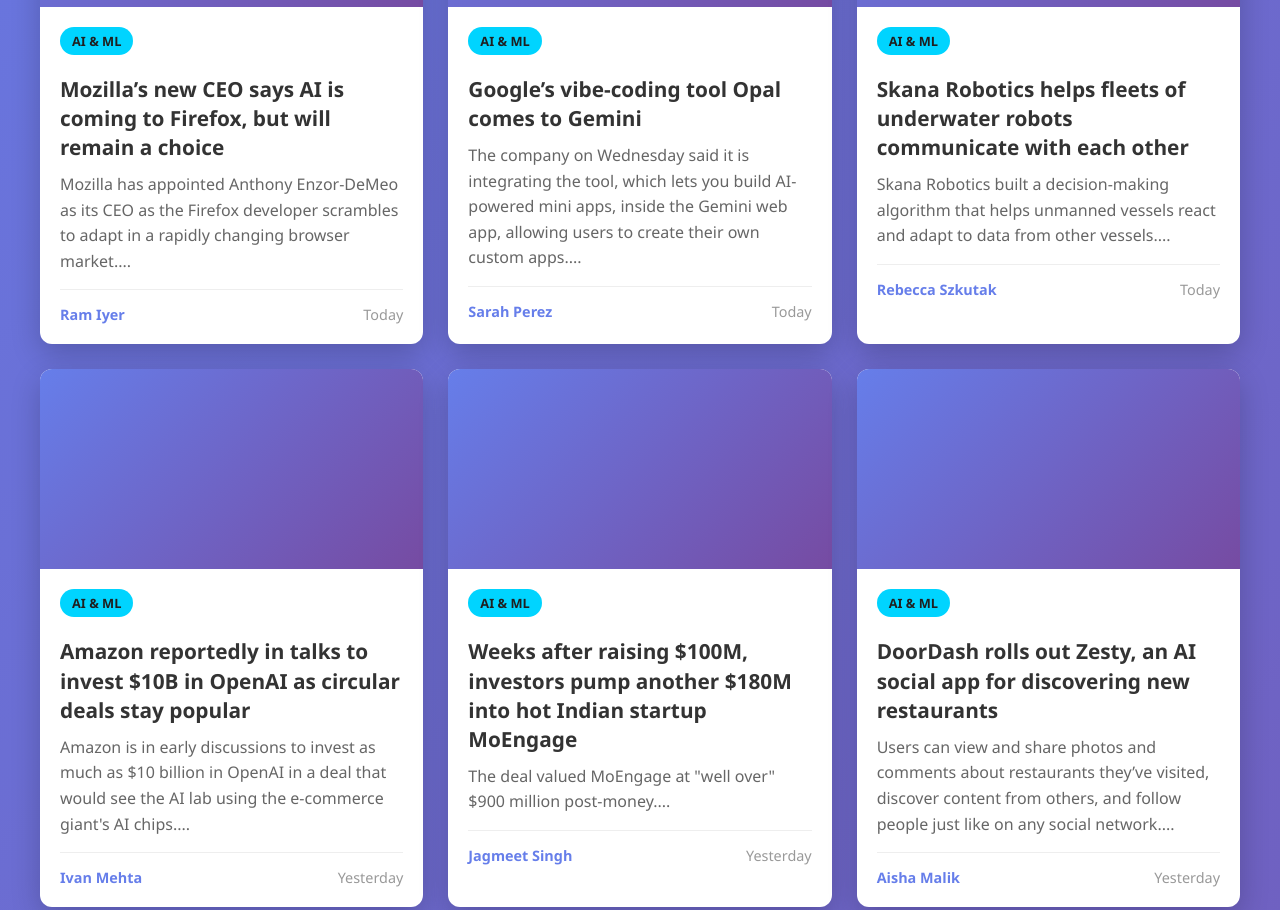
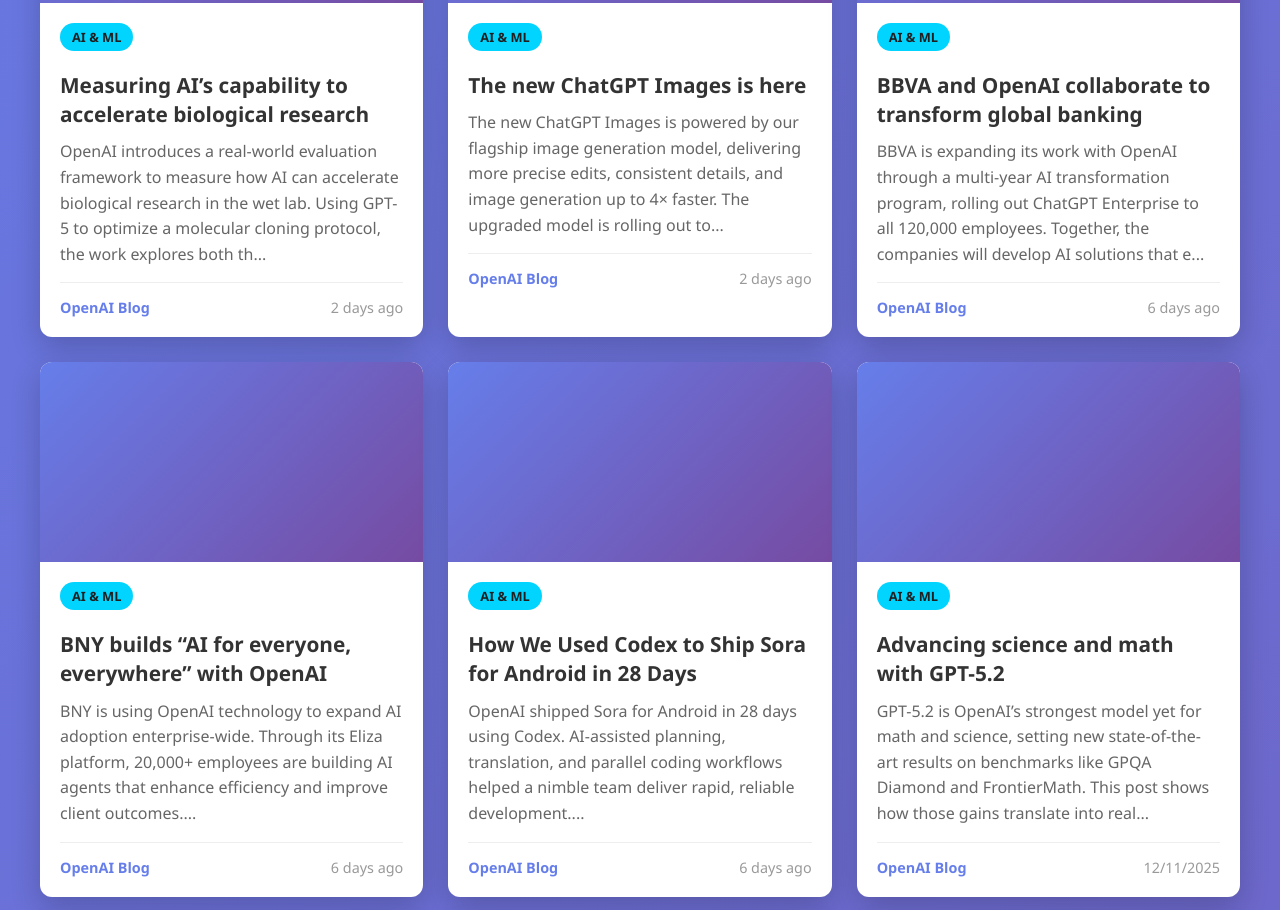
Before and after one commit to Emil-invisiBI/Ai-Bi-News, a plain HTML site: page index.html in a window 1280 px wide. Shown: the part 1007-1917 px from the top of the page. Drawn offline with Linux system fonts and the light colour scheme.

Commit message:
Auto-update news

```diff
--- a/index.html
+++ b/index.html
@@ -97,183 +97,273 @@
     <script>
         const newsData = [
   {
-    "title": "Adobe hit with proposed class-action, accused of misusing authors’ work in AI training",
-    "description": "The lawsuit is just the latest in a string of copyright-related legal complaints aimed at the AI industry....",
+    "title": "Introducing OpenAI Academy for News Organizations",
+    "description": "OpenAI is launching the OpenAI Academy for News Organizations, a new learning hub built with the American Journalism Project and The Lenfest Institute to help newsrooms use AI effectively. The Academy...",
     "category": "ai",
-    "source": "Lucas Ropek",
-    "date": "2025-12-18T00:44:55.000Z",
-    "url": "https://techcrunch.com/2025/12/17/adobe-hit-with-proposed-class-action-accused-of-misusing-authors-work-in-ai-training/",
+    "source": "OpenAI Blog",
+    "date": "2025-12-17T06:00:00.000Z",
+    "url": "https://openai.com/index/openai-academy-for-news-organizations",
     "image": null
   },
   {
-    "title": "Amazon appoints longtime AWS exec Peter DeSantis to lead new AI org",
-    "description": "DeSantis has spent 27 years at Amazon, including eight years as an SVP for AWS, the cloud provider that powers about one-third of the internet....",
+    "title": "Developers can now submit apps to ChatGPT",
+    "description": "Developers can now submit apps for review and publication in ChatGPT, with approved apps appearing in a new in-product directory for easy discovery. Updated tools, guidelines, and the Apps SDK help de...",
     "category": "ai",
-    "source": "Amanda Silberling",
-    "date": "2025-12-17T18:06:29.000Z",
-    "url": "https://techcrunch.com/2025/12/17/amazon-appoints-longtime-aws-exec-peter-desantis-to-lead-new-ai-org/",
+    "source": "OpenAI Blog",
+    "date": "2025-12-17T00:00:00.000Z",
+    "url": "https://openai.com/index/developers-can-now-submit-apps-to-chatgpt",
     "image": null
   },
   {
-    "title": "Google launches Gemini 3 Flash, makes it the default model in the Gemini app",
-    "description": "Google is making Gemini 3 Flash the default model in the Gemini app and oAI model for Search...",
+    "title": "Evaluating AI’s ability to perform scientific research tasks",
+    "description": "OpenAI introduces FrontierScience, a benchmark testing AI reasoning in physics, chemistry, and biology to measure progress toward real scientific research....",
     "category": "ai",
-    "source": "Ivan Mehta",
-    "date": "2025-12-17T16:00:00.000Z",
-    "url": "https://techcrunch.com/2025/12/17/google-launches-gemini-3-flash-makes-it-the-default-model-in-the-gemini-app/",
+    "source": "OpenAI Blog",
+    "date": "2025-12-16T09:00:00.000Z",
+    "url": "https://openai.com/index/frontierscience",
     "image": null
   },
   {
-    "title": "Mozilla’s new CEO says AI is coming to Firefox, but will remain a choice",
-    "description": "Mozilla has appointed Anthony Enzor-DeMeo as its CEO as the Firefox developer scrambles to adapt in a rapidly changing browser market....",
+    "title": "Measuring AI’s capability to accelerate biological research",
+    "description": "OpenAI introduces a real-world evaluation framework to measure how AI can accelerate biological research in the wet lab. Using GPT-5 to optimize a molecular cloning protocol, the work explores both th...",
     "category": "ai",
-    "source": "Ram Iyer",
-    "date": "2025-12-17T15:17:52.000Z",
-    "url": "https://techcrunch.com/2025/12/17/mozillas-new-ceo-says-ai-is-coming-to-firefox-but-will-remain-a-choice/",
+    "source": "OpenAI Blog",
+    "date": "2025-12-16T08:00:00.000Z",
+    "url": "https://openai.com/index/accelerating-biological-research-in-the-wet-lab",
     "image": null
   },
   {
-    "title": "Google’s vibe-coding tool Opal comes to Gemini",
-    "description": "The company on Wednesday said it is integrating the tool, which lets you build AI-powered mini apps, inside the Gemini web app, allowing users to create their own custom apps....",
+    "title": "The new ChatGPT Images is here",
+    "description": "The new ChatGPT Images is powered by our flagship image generation model, delivering more precise edits, consistent details, and image generation up to 4× faster. The upgraded model is rolling out to...",
     "category": "ai",
-    "source": "Sarah Perez",
-    "date": "2025-12-17T15:16:42.000Z",
-    "url": "https://techcrunch.com/2025/12/17/googles-vibe-coding-tool-opal-comes-to-gemini/",
+    "source": "OpenAI Blog",
+    "date": "2025-12-16T00:00:00.000Z",
+    "url": "https://openai.com/index/new-chatgpt-images-is-here",
     "image": null
   },
   {
-    "title": "Skana Robotics helps fleets of underwater robots communicate with each other",
-    "description": "Skana Robotics built a decision-making algorithm that helps unmanned vessels react and adapt to data from other vessels....",
+    "title": "BBVA and OpenAI collaborate to transform global banking",
+    "description": "BBVA is expanding its work with OpenAI through a multi-year AI transformation program, rolling out ChatGPT Enterprise to all 120,000 employees. Together, the companies will develop AI solutions that e...",
     "category": "ai",
-    "source": "Rebecca Szkutak",
-    "date": "2025-12-17T14:05:00.000Z",
-    "url": "https://techcrunch.com/2025/12/17/skana-robotics-helps-fleets-of-underwater-robots-communicate-with-each-other/",
+    "source": "OpenAI Blog",
+    "date": "2025-12-12T00:00:00.000Z",
+    "url": "https://openai.com/index/bbva-collaboration-expansion",
     "image": null
   },
   {
-    "title": "Amazon reportedly in talks to invest $10B in OpenAI as circular deals stay popular",
-    "description": "Amazon is in early discussions to invest as much as $10 billion in OpenAI in a deal that would see the AI lab using the e-commerce giant's AI chips....",
+    "title": "BNY builds “AI for everyone, everywhere” with OpenAI",
+    "description": "BNY is using OpenAI technology to expand AI adoption enterprise-wide. Through its Eliza platform, 20,000+ employees are building AI agents that enhance efficiency and improve client outcomes....",
     "category": "ai",
-    "source": "Ivan Mehta",
-    "date": "2025-12-17T12:03:36.000Z",
-    "url": "https://techcrunch.com/2025/12/17/amazon-reportedly-in-talks-to-invest-10b-in-openai-as-circular-deals-stay-popular/",
+    "source": "OpenAI Blog",
+    "date": "2025-12-12T00:00:00.000Z",
+    "url": "https://openai.com/index/bny",
     "image": null
   },
   {
-    "title": "Weeks after raising $100M, investors pump another $180M into hot Indian startup MoEngage",
-    "description": "The deal valued MoEngage at \"well over\" $900 million post-money....",
+    "title": "How We Used Codex to Ship Sora for Android in 28 Days",
+    "description": "OpenAI shipped Sora for Android in 28 days using Codex. AI-assisted planning, translation, and parallel coding workflows helped a nimble team deliver rapid, reliable development....",
     "category": "ai",
-    "source": "Jagmeet Singh",
-    "date": "2025-12-17T05:20:00.000Z",
-    "url": "https://techcrunch.com/2025/12/16/weeks-after-raising-100m-investors-pump-another-180m-into-hot-indian-startup-moengage/",
+    "source": "OpenAI Blog",
+    "date": "2025-12-12T00:00:00.000Z",
+    "url": "https://openai.com/index/shipping-sora-for-android-with-codex",
     "image": null
   },
   {
-    "title": "DoorDash rolls out Zesty, an AI social app for discovering new restaurants",
-    "description": "Users can view and share photos and comments about restaurants they’ve visited, discover content from others, and follow people just like on any social network....",
+    "title": "Advancing science and math with GPT-5.2",
+    "description": "GPT-5.2 is OpenAI’s strongest model yet for math and science, setting new state-of-the-art results on benchmarks like GPQA Diamond and FrontierMath. This post shows how those gains translate into real...",
     "category": "ai",
-    "source": "Aisha Malik",
-    "date": "2025-12-16T18:48:43.000Z",
-    "url": "https://techcrunch.com/2025/12/16/doordash-rolls-out-zesty-an-ai-social-app-for-discovering-new-restaurants/",
+    "source": "OpenAI Blog",
+    "date": "2025-12-11T10:00:00.000Z",
+    "url": "https://openai.com/index/gpt-5-2-for-science-and-math",
     "image": null
   },
   {
-    "title": "Meta’s AI glasses can now help you hear conversations better",
-    "description": "Conversation focus uses the AI glasses' open-ear speakers to amplify the voice of the person you're talking to, says Meta....",
+    "title": "Introducing GPT-5.2",
+    "description": "GPT-5.2 is our most advanced frontier model for everyday professional work, with state-of-the-art reasoning, long-context understanding, coding, and vision. Use it in ChatGPT and the OpenAI API to pow...",
     "category": "ai",
-    "source": "Sarah Perez",
-    "date": "2025-12-16T18:30:55.000Z",
-    "url": "https://techcrunch.com/2025/12/16/metas-ai-glasses-can-now-help-you-hear-conversations-better/",
+    "source": "OpenAI Blog",
+    "date": "2025-12-11T00:00:00.000Z",
+    "url": "https://openai.com/index/introducing-gpt-5-2",
     "image": null
   },
   {
-    "title": "OpenAI continues on its ‘code red’ warpath with new image generation model",
-    "description": "OpenAI rolls out GPT Image 1.5 for ChatGPT, promising 4x faster generation, better instruction-following, and precise edits. The launch  escalates its rivalry with Google Gemini....",
+    "title": "Ten years",
+    "description": "OpenAI reflects on ten years of progress, from early research breakthroughs to widely used AI systems that reshaped what’s possible. We share lessons from the past decade and why we remain optimistic...",
     "category": "ai",
-    "source": "Rebecca Bellan",
-    "date": "2025-12-16T18:22:50.000Z",
-    "url": "https://techcrunch.com/2025/12/16/openai-continues-on-its-code-red-warpath-with-new-image-generation-model/",
+    "source": "OpenAI Blog",
+    "date": "2025-12-11T00:00:00.000Z",
+    "url": "https://openai.com/index/ten-years",
     "image": null
   },
   {
-    "title": "Uber Eats alum lands $14M seed from a16z to fix WhatsApp chaos for LatAm’s doctors",
-    "description": "Leona Health built an AI co-pilot to manage the flood of patient messages Latin American doctors receive on WhatsApp....",
+    "title": "Update to GPT-5 System Card: GPT-5.2",
+    "description": "GPT-5.2 is the latest model family in the GPT-5 series. The comprehensive safety mitigation approach for these models is largely the same as that described in the GPT-5 System Card and GPT-5.1 System...",
     "category": "ai",
-    "source": "Marina Temkin",
-    "date": "2025-12-16T18:11:58.000Z",
-    "url": "https://techcrunch.com/2025/12/16/uber-eats-alum-lands-14m-seed-from-a16z-to-fix-whatsapp-chaos-for-latams-doctors/",
+    "source": "OpenAI Blog",
+    "date": "2025-12-11T00:00:00.000Z",
+    "url": "https://openai.com/index/gpt-5-system-card-update-gpt-5-2",
     "image": null
   },
   {
-    "title": "Google tests an email-based productivity assistant",
-    "description": "Google's new email-based assistant will be available to AI Pro and Ultra plan users over the age of 18 in North America....",
+    "title": "Increasing revenue 300% by bringing AI to SMBs",
+    "description": "Discover how Podium used OpenAI’s GPT-5 to build “Jerry,” an AI teammate driving 300% growth and transforming how Main Street businesses serve customers....",
     "category": "ai",
-    "source": "Ivan Mehta",
-    "date": "2025-12-16T18:00:00.000Z",
-    "url": "https://techcrunch.com/2025/12/16/google-tests-an-email-based-productivity-assistant/",
+    "source": "OpenAI Blog",
+    "date": "2025-12-11T00:00:00.000Z",
+    "url": "https://openai.com/index/podium",
     "image": null
   },
   {
-    "title": "Databricks raises $4B at $134B valuation as its AI business heats up",
-    "description": "The data intelligence company has just raised more than $4 billion in a Series L funding round at a $134 billion valuation — up 34% from the $100 billion valuation that it achieved just three months a...",
+    "title": "The Walt Disney Company and OpenAI reach landmark agreement to bring beloved characters to Sora",
+    "description": "Disney and OpenAI have reached an agreement to bring more than 200 Disney, Marvel, Pixar and Star Wars characters to Sora for fan-inspired short videos. The agreement emphasizes responsible AI in ente...",
     "category": "ai",
-    "source": "Ram Iyer",
-    "date": "2025-12-16T14:39:20.000Z",
-    "url": "https://techcrunch.com/2025/12/16/databricks-raises-4b-at-134b-valuation-as-its-ai-business-heats-up/",
+    "source": "OpenAI Blog",
+    "date": "2025-12-11T00:00:00.000Z",
+    "url": "https://openai.com/index/disney-sora-agreement",
     "image": null
   },
   {
-    "title": "Adobe Firefly now supports prompt-based video editing, adds more third-party models",
-    "description": "Adobe is updating its AI video-generation app, Firefly, with a new video editor that supports precise prompt-based edits, as well as adding new third-party models for image and video generation, inclu...",
+    "title": "Strengthening cyber resilience as AI capabilities advance",
+    "description": "OpenAI is investing in stronger safeguards and defensive capabilities as AI models become more powerful in cybersecurity. We explain how we assess risk, limit misuse, and work with the security commun...",
     "category": "ai",
-    "source": "Ivan Mehta",
-    "date": "2025-12-16T14:00:00.000Z",
-    "url": "https://techcrunch.com/2025/12/16/adobe-firefly-now-supports-prompt-based-video-editing-adds-more-third-party-models/",
+    "source": "OpenAI Blog",
+    "date": "2025-12-10T12:00:00.000Z",
+    "url": "https://openai.com/index/strengthening-cyber-resilience",
     "image": null
   },
   {
-    "title": "Everbloom built an AI to turn chicken feathers into cashmere",
-    "description": "Everbloom has also developed a chemical process to transform waste fibers and feathers into upcycled materials that resemble everything from polyester to cashmere....",
+    "title": "How Scout24 is building the next generation of real-estate search with AI",
+    "description": "Scout24 has created a GPT-5 powered conversational assistant that reimagines real-estate search, guiding users with clarifying questions, summaries, and tailored listing recommendations....",
     "category": "ai",
-    "source": "Tim De Chant",
-    "date": "2025-12-16T12:00:00.000Z",
-    "url": "https://techcrunch.com/2025/12/16/everbloom-built-an-ai-to-turn-chicken-feathers-into-cashmere/",
+    "source": "OpenAI Blog",
+    "date": "2025-12-09T16:00:00.000Z",
+    "url": "https://openai.com/index/scout24",
     "image": null
   },
   {
-    "title": "VCs discuss why most consumer AI startups still lack staying power",
-    "description": "The next consumer tech revolution may require an introduction of a new personal device....",
+    "title": "OpenAI co-founds Agentic AI Foundation, donates AGENTS.md",
+    "description": "OpenAI co-founds the Agentic AI Foundation under the Linux Foundation and donates AGENTS.md to support open, interoperable standards for safe agentic AI....",
     "category": "ai",
-    "source": "Marina Temkin",
-    "date": "2025-12-16T00:22:07.000Z",
-    "url": "https://techcrunch.com/2025/12/15/vcs-discuss-why-most-consumer-ai-startups-still-lack-staying-power/",
+    "source": "OpenAI Blog",
+    "date": "2025-12-09T09:00:00.000Z",
+    "url": "https://openai.com/index/agentic-ai-foundation",
     "image": null
   },
   {
-    "title": "OpenAI-backed biotech firm Chai Discovery raises $130M Series B at $1.3B valuation",
-    "description": "Chai is building foundation models for drug discovery, specifically to predict interactions between  molecules so they could be reprogramed for cures....",
+    "title": "Launching our first OpenAI Certifications courses",
+    "description": "Learn how OpenAI’s new certifications and AI Foundations courses help people build real-world AI skills, boost career opportunities, and prepare for the future of work....",
     "category": "ai",
-    "source": "Lucas Ropek",
-    "date": "2025-12-15T23:41:26.000Z",
-    "url": "https://techcrunch.com/2025/12/15/openai-backed-biotech-firm-chai-discovery-raises-130m-series-b-at-1-3b-valuation/",
+    "source": "OpenAI Blog",
+    "date": "2025-12-09T06:00:00.000Z",
+    "url": "https://openai.com/index/openai-certificate-courses",
     "image": null
   },
   {
-    "title": "Disney’s OpenAI deal is exclusive for just one year — then it’s open season",
-    "description": "After the one year is up, Disney is free to sign similar deals with other AI companies....",
+    "title": "Bringing powerful AI to millions across Europe with Deutsche Telekom",
+    "description": "OpenAI is collaborating with Deutsche Telekom to bring advanced, multilingual AI experiences to millions of people across Europe. ChatGPT Enterprise will also be deployed to help employees at Deutsche...",
     "category": "ai",
-    "source": "Aisha Malik",
-    "date": "2025-12-15T22:17:36.000Z",
-    "url": "https://techcrunch.com/2025/12/15/disneys-openai-deal-is-exclusive-for-just-one-year-then-its-open-season/",
+    "source": "OpenAI Blog",
+    "date": "2025-12-09T00:00:00.000Z",
+    "url": "https://openai.com/index/deutsche-telekom-collaboration",
     "image": null
   },
   {
-    "title": "Nvidia bulks up open source offerings with an acquisition and new open AI models ",
-    "description": "Nvidia acquired SchedMD, the lead developer of Slurm, and launched the Nemotron 3 family of open source AI models....",
+    "title": "OpenAI appoints Denise Dresser as Chief Revenue Officer",
+    "description": "Denise Dresser is joining as Chief Revenue Officer, overseeing OpenAI’s global revenue strategy across enterprise and customer success. She will help more businesses put AI to work in their day-to-day...",
     "category": "ai",
-    "source": "Rebecca Szkutak",
-    "date": "2025-12-15T22:00:57.000Z",
-    "url": "https://techcrunch.com/2025/12/15/nvidia-bulks-up-open-source-offerings-with-an-acquisition-and-new-open-ai-models/",
+    "source": "OpenAI Blog",
+    "date": "2025-12-09T00:00:00.000Z",
+    "url": "https://openai.com/index/openai-appoints-denise-dresser",
+    "image": null
+  },
+  {
+    "title": "Building AI fluency at scale with ChatGPT Enterprise",
+    "description": "Commonwealth Bank of Australia partners with OpenAI to roll out ChatGPT Enterprise to 50,000 employees, building AI fluency at scale to improve customer service and fraud response....",
+    "category": "ai",
+    "source": "OpenAI Blog",
+    "date": "2025-12-09T00:00:00.000Z",
+    "url": "https://openai.com/index/commonwealth-bank-of-australia",
+    "image": null
+  },
+  {
+    "title": "Instacart and OpenAI partner on AI shopping experiences",
+    "description": "OpenAI and Instacart are deepening their longstanding partnership by bringing the first fully integrated grocery shopping and Instant Checkout payment app to ChatGPT....",
+    "category": "ai",
+    "source": "OpenAI Blog",
+    "date": "2025-12-08T06:00:00.000Z",
+    "url": "https://openai.com/index/instacart-partnership",
+    "image": null
+  },
+  {
+    "title": "The state of enterprise AI",
+    "description": "Key findings from OpenAI’s enterprise data show accelerating AI adoption, deeper integration, and measurable productivity gains across industries in 2025....",
+    "category": "ai",
+    "source": "OpenAI Blog",
+    "date": "2025-12-08T04:00:00.000Z",
+    "url": "https://openai.com/index/the-state-of-enterprise-ai-2025-report",
+    "image": null
+  },
+  {
+    "title": "How Virgin Atlantic uses AI to enhance every step of travel",
+    "description": "Virgin Atlantic CFO Oliver Byers shares how the airline is using AI to speed up development, improve decision-making, and elevate customer experience....",
+    "category": "ai",
+    "source": "OpenAI Blog",
+    "date": "2025-12-08T00:00:00.000Z",
+    "url": "https://openai.com/index/virgin-atlantic-oliver-byers",
+    "image": null
+  },
+  {
+    "title": "Introducing OpenAI for Australia",
+    "description": "OpenAI is launching OpenAI for Australia to build sovereign AI infrastructure, upskill more than 1.5 million workers, and accelerate innovation across the country’s growing AI ecosystem....",
+    "category": "ai",
+    "source": "OpenAI Blog",
+    "date": "2025-12-04T19:00:00.000Z",
+    "url": "https://openai.com/global-affairs/openai-for-australia",
+    "image": null
+  },
+  {
+    "title": "OpenAI to acquire Neptune",
+    "description": "OpenAI is acquiring Neptune to deepen visibility into model behavior and strengthen the tools researchers use to track experiments and monitor training....",
+    "category": "ai",
+    "source": "OpenAI Blog",
+    "date": "2025-12-03T10:00:00.000Z",
+    "url": "https://openai.com/index/openai-to-acquire-neptune",
+    "image": null
+  },
+  {
+    "title": "How confessions can keep language models honest",
+    "description": "OpenAI researchers are testing “confessions,” a method that trains models to admit when they make mistakes or act undesirably, helping improve AI honesty, transparency, and trust in model outputs....",
+    "category": "ai",
+    "source": "OpenAI Blog",
+    "date": "2025-12-03T10:00:00.000Z",
+    "url": "https://openai.com/index/how-confessions-can-keep-language-models-honest",
+    "image": null
+  },
+  {
+    "title": "Announcing the initial People-First AI Fund grantees",
+    "description": "The OpenAI Foundation announces the initial recipients of the People-First AI Fund, awarding $40.5M in unrestricted grants to 208 nonprofits supporting community innovation and opportunity....",
+    "category": "ai",
+    "source": "OpenAI Blog",
+    "date": "2025-12-03T08:00:00.000Z",
+    "url": "https://openai.com/index/people-first-ai-fund-grantees",
+    "image": null
+  },
+  {
+    "title": "Inside Mirakl's agentic commerce vision",
+    "description": "Mirakl is redefining commerce through AI agents and ChatGPT Enterprise—achieving faster documentation, smarter customer support, and building toward agent-native commerce with Mirakl Nexus....",
+    "category": "ai",
+    "source": "OpenAI Blog",
+    "date": "2025-12-01T22:00:00.000Z",
+    "url": "https://openai.com/index/mirakl",
+    "image": null
+  },
+  {
+    "title": "Funding grants for new research into AI and mental health",
+    "description": "OpenAI is awarding up to $2 million in grants for research at the intersection of AI and mental health. The program supports projects that study real-world risks, benefits, and applications to improve...",
+    "category": "ai",
+    "source": "OpenAI Blog",
+    "date": "2025-12-01T12:00:00.000Z",
+    "url": "https://openai.com/index/ai-mental-health-research-grants",
     "image": null
   }
 ];
```
